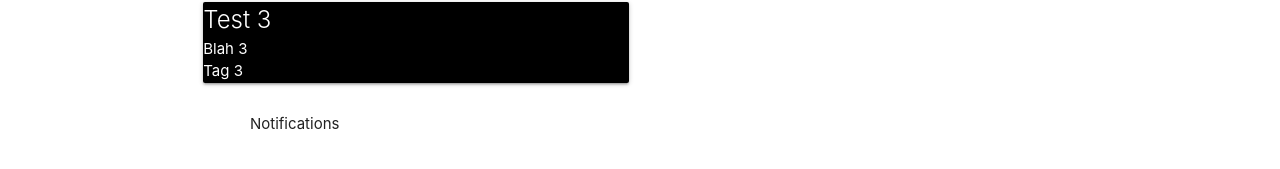
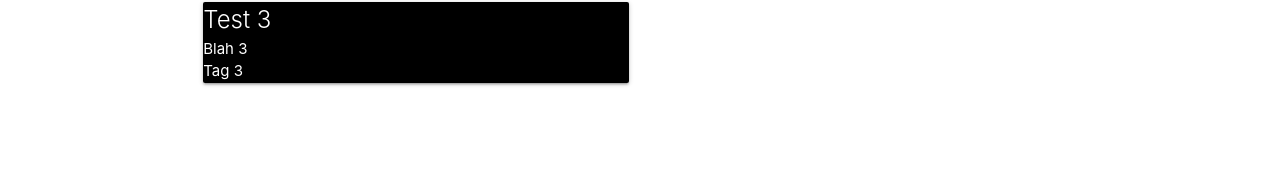
Before and after one commit to ssamkough/sam-client, a React (Create React App) app: page /notebook in a window 1280 px wide. Shown: the part 277-446 px from the top of the page. Built offline with nearby package versions, Linux system fonts and the light colour scheme.

Commit message:
Removed notification component

```diff
--- a/src/components/Notifications.js
+++ /dev/null
@@ -1,11 +0,0 @@
-import React, { Component } from "react";
-
-const Notifications = () => {
-  return (
-    <div>
-      <p>Notifications</p>
-    </div>
-  );
-};
-
-export default Notifications;
--- a/src/pages/Notebook.js
+++ b/src/pages/Notebook.js
@@ -1,5 +1,4 @@
 import React, { Component } from "react";
-import Notifications from "./../components/Notifications";
 import PostList from "./../components/PostList";
 import { connect } from "react-redux";
 
@@ -11,9 +10,6 @@ class Notebook extends Component {
         <div className="row">
           <div className="col s12 m6">
             <PostList posts={posts} />
-            <div className="col s12 m5 offset-m1">
-              <Notifications />
-            </div>
           </div>
         </div>
       </div>
```
